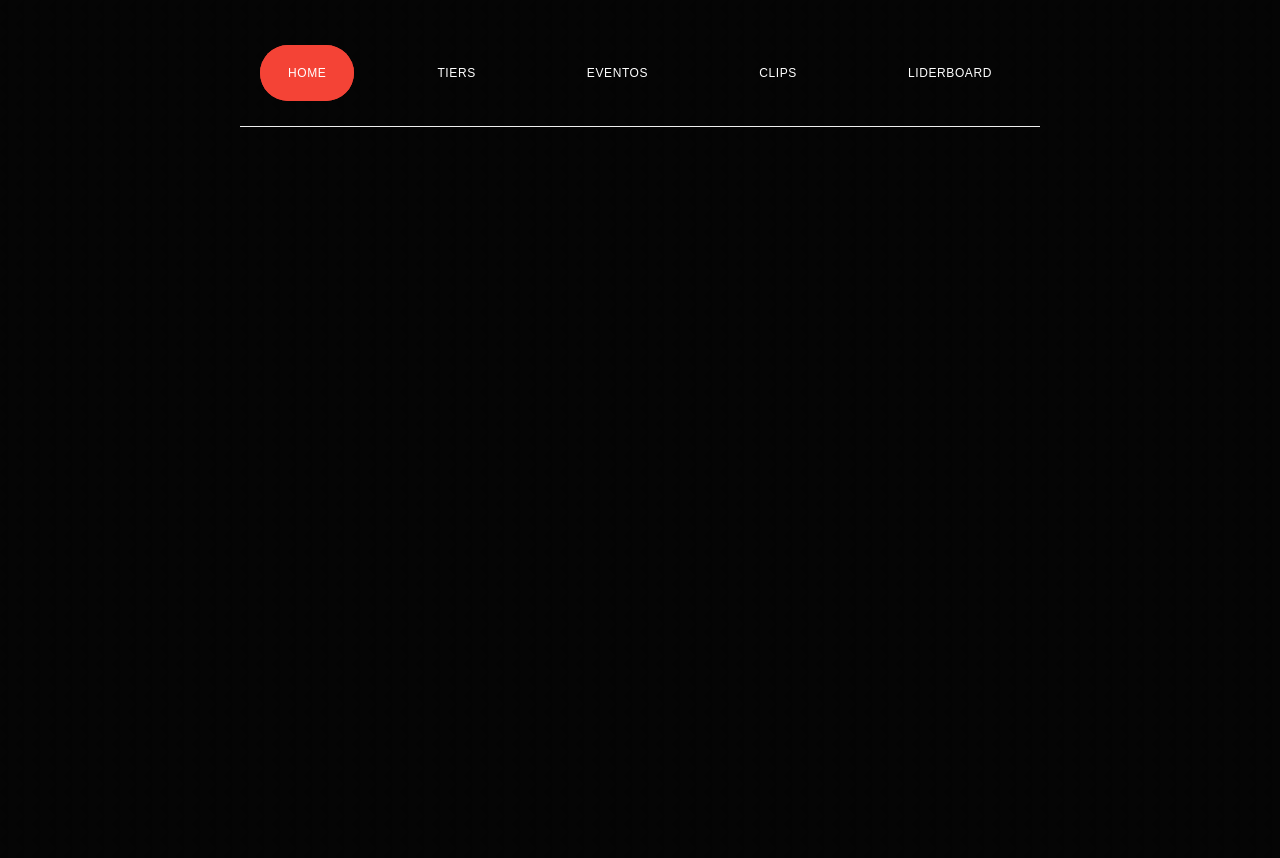
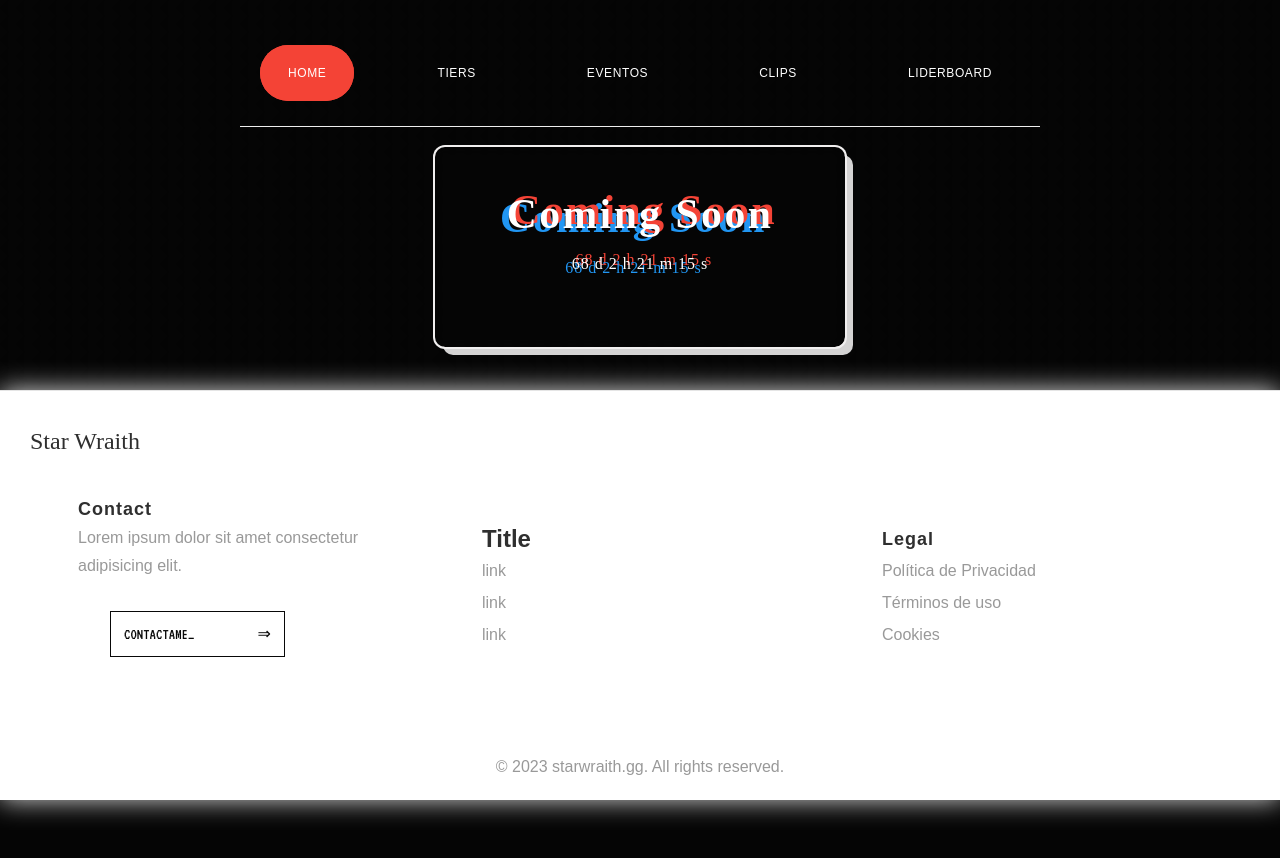
Before and after one commit to StarWraith-web/startwraith.gg, a React (Create React App) app: page / in a window 1280 px wide. Shown: the top 858 px of the page. After the commit the page ends 800 px from the top, so only its background shows below. Built offline with nearby package versions, Linux system fonts and the light colour scheme.

Commit message:
cambios en estilos

```diff
--- a/src/components/ComingSoon/ComingSoon.scss
+++ b/src/components/ComingSoon/ComingSoon.scss
@@ -0,0 +1,22 @@
+@import "../../scss/index.scss";
+
+.container-coming-soon {
+  height: 200px;
+  width: 410px;
+  color: #fff;
+  padding: 2rem 3rem;
+  text-align: center;
+  border-radius: 10px;
+  box-shadow: 0px 0px 0px 2px rgb(241, 239, 239),
+    8px 8px 0px 0px rgb(212, 211, 211);
+  backdrop-filter: blur(5px);
+  font-family: "Pacifico", cursive;
+  -webkit-animation: glitch-effect 200ms 10;
+  animation: glitch-effect 200ms infinite;
+  letter-spacing: 1px;
+
+  h2 {
+    font-size: 2.6rem;
+    letter-spacing: 2.5px;
+  }
+}
--- a/src/components/ComingSoon/ComingSoon.tsx
+++ b/src/components/ComingSoon/ComingSoon.tsx
@@ -1,7 +1,54 @@
-import "./ComingSoon.scss"
+import React, { useEffect, useState } from "react";
 
-export function ComingSoon() {
+import "./ComingSoon.scss";
+
+export function ComingSoon(props) {
+
+const {day, month} = props
+
+  const calculateTimeLeft = () => {
+    let year = new Date().getFullYear();
+    const difference = +new Date(`${year}-${month}-${day}`) - +new Date();
+    let timeLeft = {};
+
+    if (difference > 0) {
+      timeLeft = {
+        d: Math.floor(difference / (1000 * 60 * 60 * 24)),
+        h: Math.floor((difference / (1000 * 60 * 60)) % 24),
+        m: Math.floor((difference / 1000 / 60) % 60),
+        s: Math.floor((difference / 1000) % 60),
+      };
+    }
+
+    return timeLeft;
+  };
+
+  const [timeLeft, setTimeLeft] = useState(calculateTimeLeft());
+  const [year] = useState(new Date().getFullYear());
+
+  useEffect(() => {
+    setTimeout(() => {
+      setTimeLeft(calculateTimeLeft());
+    }, 1000);
+  });
+
+  const timerComponents: any[] = [];
+
+  Object.keys(timeLeft).forEach((interval) => {
+    if (!timeLeft[interval]) {
+      return;
+    }
+
+    timerComponents.push(
+      <span>
+        {timeLeft[interval]} {interval}{" "}
+      </span>
+    );
+  });
   return (
-    <div>ComingSoon</div>
-  )
+    <div className="container-coming-soon">
+      <h2>Coming Soon</h2>
+      {timerComponents.length ? timerComponents : <span>Time's up!</span>}
+    </div>
+  );
 }
--- a/src/index.scss
+++ b/src/index.scss
@@ -30,3 +30,29 @@ body {
   background-clip: content-box;
   background-color: #000000;
 }
+
+.center-center {
+  /* background-color: red; */
+  width: 100%;
+  margin: auto;
+  align-self: center;
+}
+
+.container {
+  width: 100%;
+  margin: 0;
+  padding: 0;
+  height: 100%;
+}
+
+.footer-section {
+  position: fixed;
+  left: 0;
+  bottom: 0;
+  width: 100%;
+}
+
+.top-bar-container{
+  width: 100%;
+  /* background-color: red; */
+}
--- a/src/layouts/Home/Home.scss
+++ b/src/layouts/Home/Home.scss
@@ -1,48 +1,9 @@
-.container {
-  display: grid;
-  grid-template-columns: 1fr 1fr 1fr;
-  grid-template-rows: 0.2fr 1.8fr 1fr;
-  gap: 0px 0px;
-  grid-auto-flow: row;
-  grid-template-areas:
-    "top-bar-container top-bar-container top-bar-container"
-    "content content content"
-    "content content content";
 
-  .top-bar-container {
-    grid-area: top-bar-container;
-  }
-
-  .content {
-    display: grid;
-    grid-template-columns: 1fr 1fr 1fr;
-    grid-template-rows: 1fr 0.9fr 1.1fr;
-    gap: 0px 0px;
-    grid-auto-flow: row;
-    grid-template-areas:
-      ". . ."
-      ". . ."
-      "bottom-section bottom-section bottom-section";
-    grid-area: content;
-
-    .bottom-section {
-      display: grid;
-      grid-template-columns: 1fr 1fr 1fr;
-      grid-template-rows: 1.4fr 0.4fr 3.3fr;
-      gap: 0px 0px;
-      grid-template-areas:
-        "social-section social-section social-section"
-        ". . ."
-        "footer-section footer-section footer-section";
-      grid-area: bottom-section;
-
-      .social-section {
-        grid-area: social-section;
-      }
-
-      .footer-section {
-        grid-area: footer-section;
-      }
-    }
-  }
+.main-content {
+  /* position: relative; */
+  /* min-height: 100vh; */
+  height: 100%;
+  display: flex;
+  align-items: center;
+  justify-content: center;
 }
--- a/src/layouts/Home/Home.tsx
+++ b/src/layouts/Home/Home.tsx
@@ -1,4 +1,4 @@
-import { Footer, SocialSection, TopBar } from "../../components";
+import { ComingSoon, Footer, SocialSection, TopBar } from "../../components";
 
 import "./Home.scss";
 
@@ -8,7 +8,9 @@ export function Home() {
       <div className="top-bar-container">
         <TopBar />
       </div>
-      <div className="content">
+      <div className="main-content">
+        <ComingSoon day="30" month="6" />
+      </div>
       <div className="bottom-section">
         <div className="social-section">
           <SocialSection />
@@ -18,6 +20,5 @@ export function Home() {
         </div>
       </div>
     </div>
-    </div>
   );
 }
--- /dev/null
+++ b/src/scss/_animations.scss
@@ -0,0 +1,20 @@
+$redColor: rgba(244, 67, 54, 1);
+$blueColor: rgba(33, 150, 243, 1);
+
+@keyframes glitch-effect {
+  0% {
+    text-shadow: 5px 4px $redColor, -5px -6px $blueColor;
+  }
+  25% {
+    text-shadow: -5px -6px $redColor, 5px 4px $blueColor;
+  }
+  50% {
+    text-shadow: 5px -4px $redColor, -8px 4px $blueColor;
+  }
+  75% {
+    text-shadow: -8px -4px $redColor, -5px -4px $blueColor;
+  }
+  100% {
+    text-shadow: -5px 0 $redColor, 5px -4px $blueColor;
+  }
+}
--- a/src/scss/index.scss
+++ b/src/scss/index.scss
@@ -1 +1,2 @@
 @import "./colors";
+@import "./animations";
--- a/tsconfig.json
+++ b/tsconfig.json
@@ -10,7 +10,7 @@
     "skipLibCheck": true,
     "esModuleInterop": true,
     "allowSyntheticDefaultImports": true,
-    "strict": true,
+    "strict": false,
     "forceConsistentCasingInFileNames": true,
     "noFallthroughCasesInSwitch": true,
     "module": "esnext",
```
Also changed, not shown: src/components/Footer/Footer.scss (line endings or trailing spaces). Lines whose indentation alone changed are shown as unchanged.
